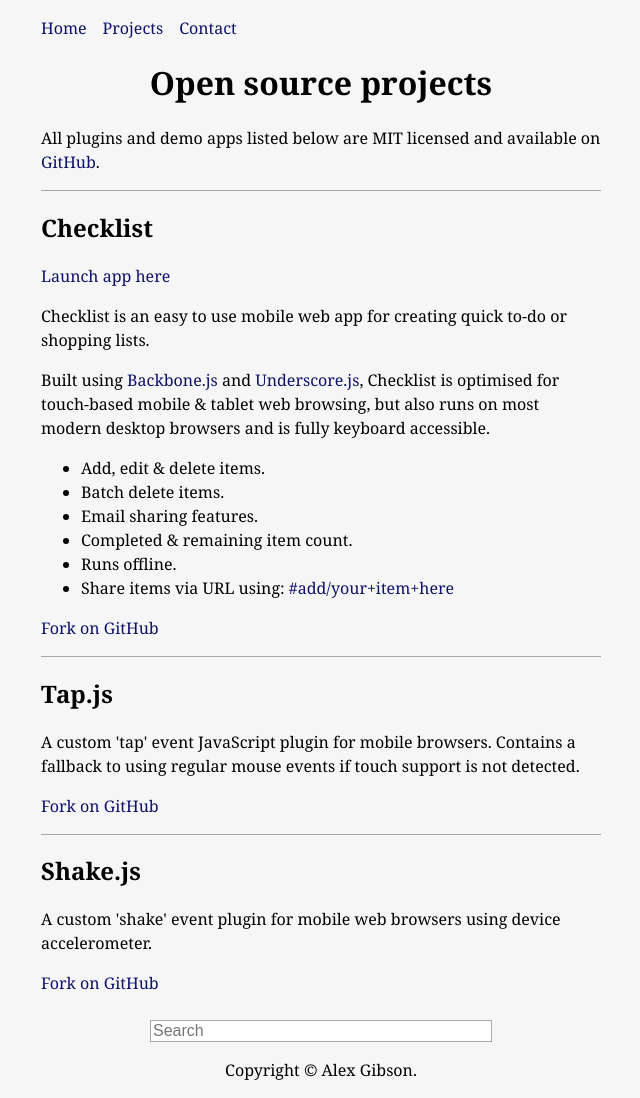
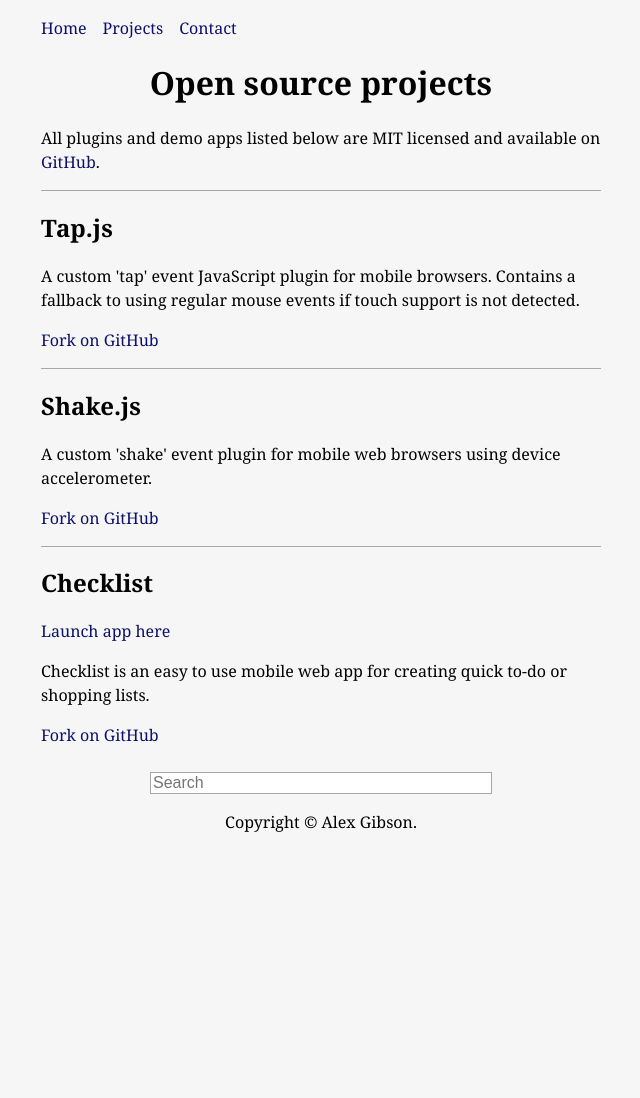
Before and after one commit to alexgibson/alxgbsn.co.uk, a Jekyll site: the page built from projects/index.html, in a window 1280 px wide. Shown: the whole page, without its empty margins (319-959 px from the left). Built offline with Jekyll 4.4.1, drawn with Linux system fonts in a browser that asks for light colours; Markdown is read by kramdown in place of the engine named in the settings; after the commit the page ends 900 px from its top, so only the background shows below that.

Commit message:
Update copy and corrections

```diff
--- a/index.html
+++ b/index.html
@@ -1,6 +1,6 @@
 ---
 layout: layout
-title: Alex Gibson's<br>Dev Blog
+title: Alex Gibson’s Dev Blog
 ---
 
 <article role="main">
--- a/projects/index.html
+++ b/projects/index.html
@@ -5,29 +5,6 @@
 
 <article role="main">
     <p>All plugins and demo apps listed below are MIT licensed and available on <a href="http://github.com/alexgibson/">GitHub</a>.</p>
-
-    <section>
-
-        <h2>Checklist</h2>
-
-        <p><a href="http://alxgbsn.co.uk/checklist/">Launch app here</a></p>
-
-        <p>Checklist is an easy to use mobile web app for creating quick to-do or shopping lists.</p>
-
-        <p>Built using <a href="http://documentcloud.github.com/backbone/">Backbone.js</a> and <a href="http://documentcloud.github.com/underscore/">Underscore.js</a>, Checklist is optimised for touch-based mobile &amp; tablet web browsing, but also runs on most modern desktop browsers and is fully keyboard accessible.</p>
-
-        <ul>
-            <li>Add, edit &amp; delete items.</li>
-            <li>Batch delete items.</li>
-            <li>Email sharing features.</li>
-            <li>Completed &amp; remaining item count.</li>
-            <li>Runs offline.</li>
-            <li>Share items via URL using: <a href="http://alxgbsn.co.uk/checklist/#add/your+item+here">#add/your+item+here</a></li>
-        </ul>
-
-        <p><a href="https://github.com/alexgibson/checklist">Fork on GitHub</a></p>
-
-    </section>
 
     <section>
 
@@ -48,4 +25,17 @@
         <p><a href="https://github.com/alexgibson/shake.js">Fork on GitHub</a></p>
 
     </section>
+
+    <section>
+
+        <h2>Checklist</h2>
+
+        <p><a href="http://alxgbsn.co.uk/checklist/">Launch app here</a></p>
+
+        <p>Checklist is an easy to use mobile web app for creating quick to-do or shopping lists.</p>
+
+        <p><a href="https://github.com/alexgibson/checklist">Fork on GitHub</a></p>
+
+    </section>
+
 </article>
```
Also changed, not shown: _posts/2012-03-12-tap-js-a-lightweight-tap-event-javascript-plugin.md (+3 -3 lines), 4 other files.
